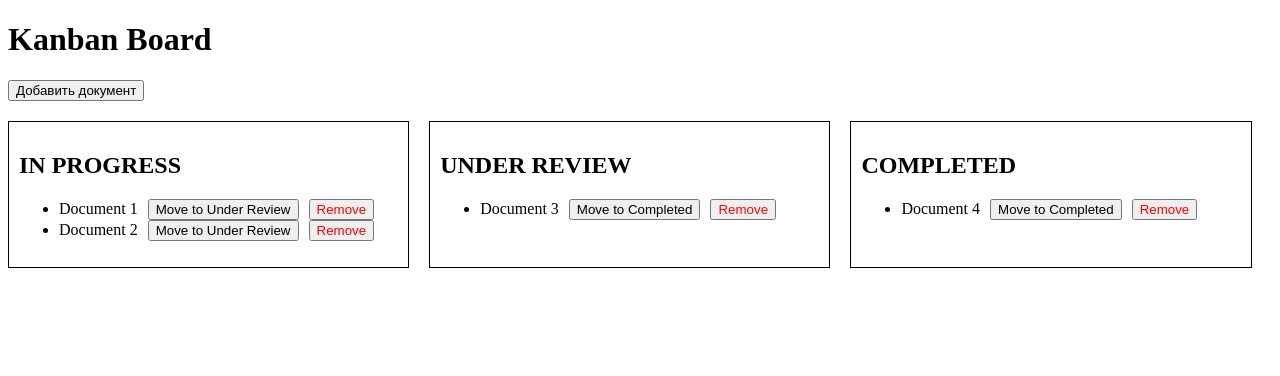
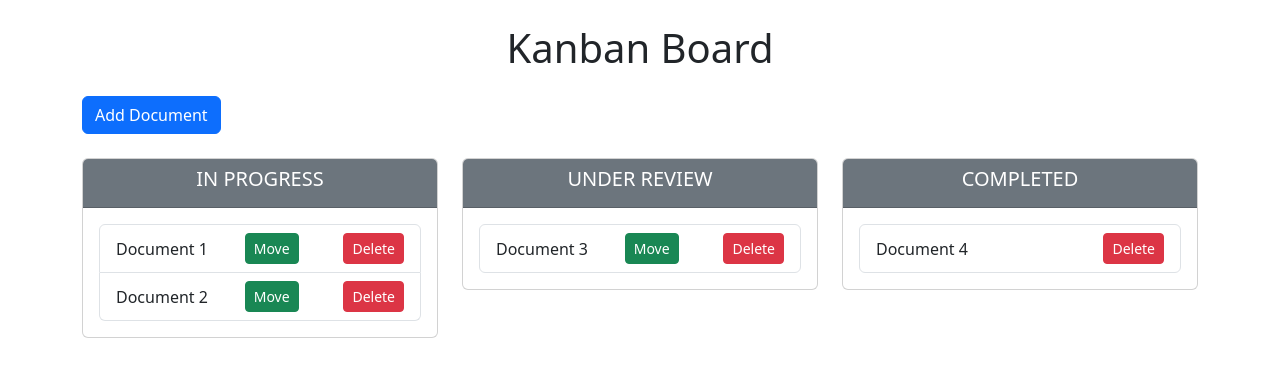
Before and after one commit to marymih/test-task-kanban, a Next.js app: page / in a window 1280 px wide. Shown: the top 376 px of the page. Built offline with nearby package versions, Linux system fonts and the light colour scheme.

Commit message:
add bootstrap-styles

```diff
--- a/src/pages/_app.tsx
+++ b/src/pages/_app.tsx
@@ -1,6 +1,8 @@
 import { AppProps } from 'next/app';
 import { Provider } from 'react-redux';
 import store from '../redux/store';
+
+import 'bootstrap/dist/css/bootstrap.min.css';
 
 export default function App({ Component, pageProps }: AppProps) {
   return (
--- a/src/pages/index.tsx
+++ b/src/pages/index.tsx
@@ -37,41 +37,54 @@ const Home: React.FC = () => {
   };
 
   return (
+    <div className="container">
+      <h1 className="text-center my-4">Kanban Board</h1>
+      <button className="btn btn-primary mb-4" onClick={handleAddDocument}>
+        Add Document
+      </button>
+      <div className="row">
+        {Object.entries(groupedDocuments).map(([status, docs]) => (
+          <div key={status} className="col-md-4">
+            <div className="card">
+              <div className="card-header bg-secondary text-white">
+                <h5 className="card-title text-center">
+                  {status.replace('-', ' ').toUpperCase()}
+                </h5>
+              </div>
+              <div className="card-body">
+                <ul className='list-group'>
+                  {docs.map((doc) => (
+                    <li key={doc.id} className='list-group-item d-flex justify-content-between align-items-center'>
+                      {doc.title}
                       <div>
-      <h1>Kanban Board</h1>
-      <button onClick={handleAddDocument}>Добавить документ</button>
-      <div style={{ display: 'flex', gap: '20px', marginTop: '20px' }}>
-        {Object.entries(groupedDocuments).map(([status, docs]) => (
-          <div
-            key={status}
-            style={{ border: '1px solid black', padding: '10px', width: '30%' }}
-          >
-            <h2>{status.replace('-', ' ').toUpperCase()}</h2>
-            <ul>
-              {docs.map((doc) => (
-                <li key={doc.id}>
-                  {doc.title}
+                        {status !== 'completed' && (
                           <button
-                    style={{ marginLeft: '10px' }}
+                          className='btn btn-sm btn-success me-2'
                           onClick={() =>
                             handleMoveDocument(
                               doc.id,
-                        status === 'in-progress' ? 'under-review' : 'completed'
+                              status === 'in-progress'
+                                ? 'under-review'
+                                : 'completed'
                             )
                           }
                         >
-                    Move to{' '}
-                    {status === 'in-progress' ? 'Under Review' : 'Completed'}
+                          Move
                         </button>
+                        )}
+                      </div>
+
                       <button
-                    style={{ marginLeft: '10px', color: 'red' }}
+                        className='btn btn-sm btn-danger'
                         onClick={() => handleDeleteDocument(doc.id)}
                       >
-                    Remove
+                        Delete
                       </button>
                     </li>
                   ))}
                 </ul>
+              </div>
+            </div>
           </div>
         ))}
       </div>
```
Lines whose indentation alone changed are shown as unchanged.
